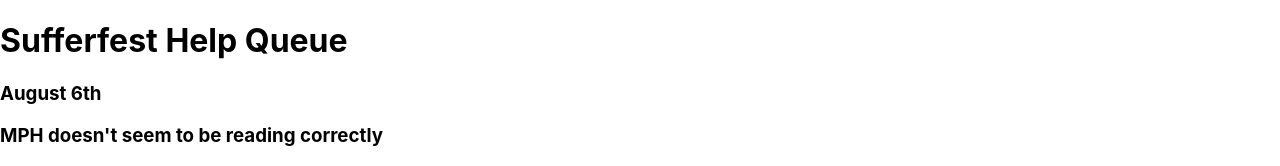
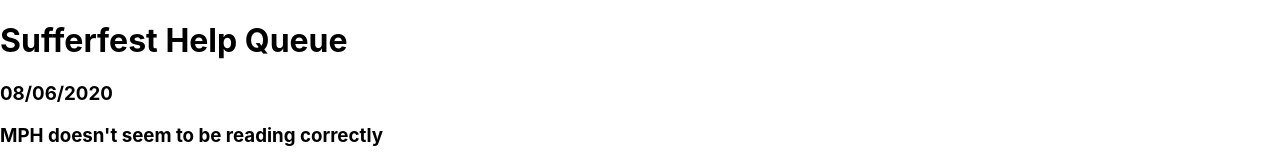
Before and after one commit to benjamin-thompdx/sufferfest-help-queue, a React (Create React App) app: page / in a window 1280 px wide. Shown: the top 166 px of the page. Built offline with nearby package versions, Linux system fonts and the light colour scheme.

Commit message:
update date element within the App component

```diff
--- a/src/components/App.js
+++ b/src/components/App.js
@@ -1,7 +1,7 @@
 import React from 'react';
 
 function App(){
-  const date = "August 6th";
+  const date = "08/06/2020";
   const subject = "MPH doesn't seem to be reading correctly";
   const detail = "When performing my weekly workouts, the MPH reading seems to be way off and I'd like to see accurate stats for all my rides.";
   return (
```
